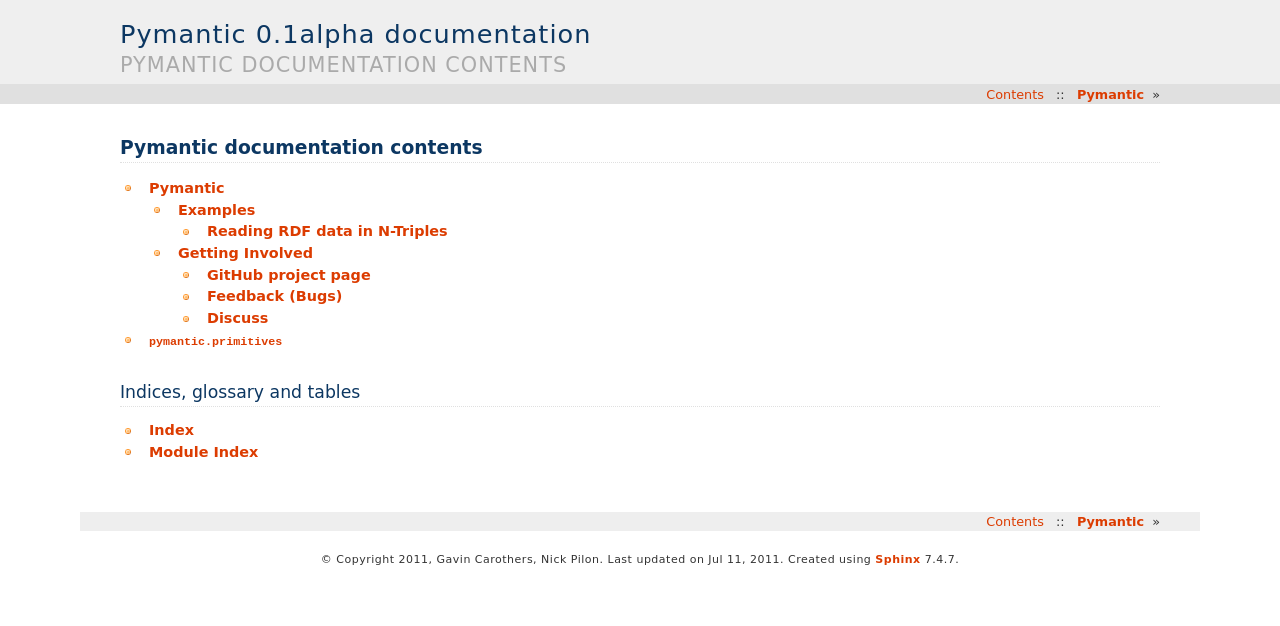
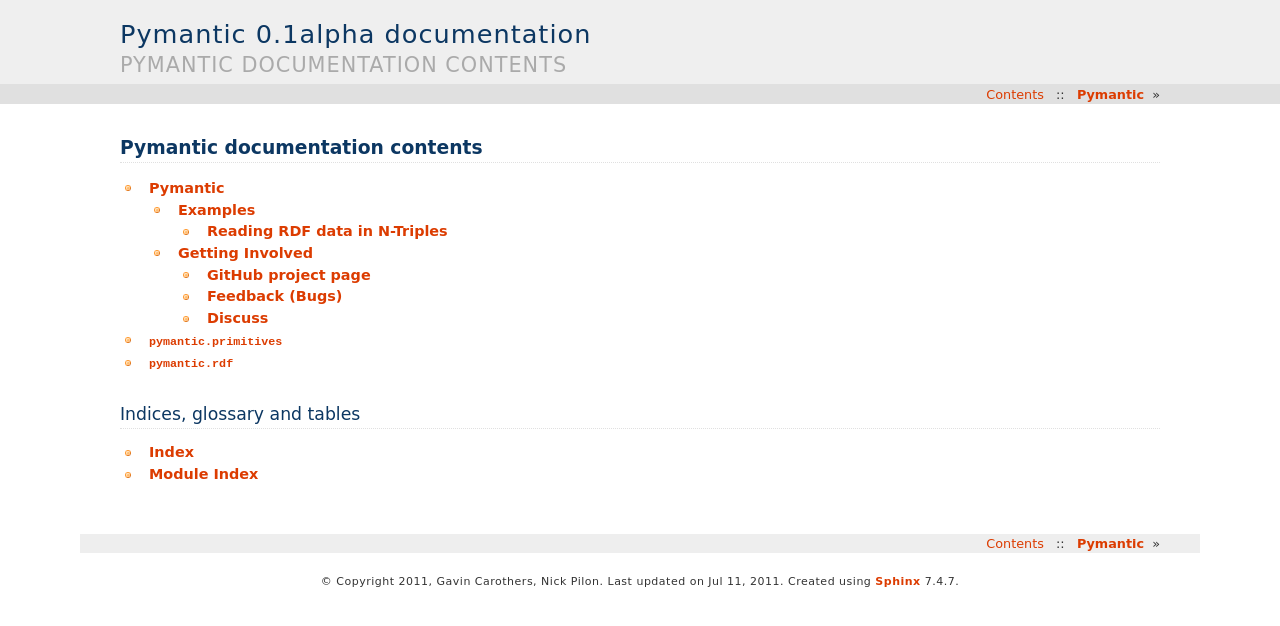
Before and after one commit to blazegraph/blazegraph-python, a Sphinx documentation site: the page built from docs/contents.rst, in a window 1280 px wide. Shown: the top 626 px of the page. Built offline with Sphinx 7.4.7, drawn with Linux system fonts in a browser that asks for light colours.

Commit message:
Adding initial .rdf module docs

```diff
--- a/docs/contents.rst
+++ b/docs/contents.rst
@@ -7,6 +7,7 @@
 
     index
     modules/primitives
+    modules/rdf
 
 
 Indices, glossary and tables
--- /dev/null
+++ b/docs/modules/rdf.rst
@@ -0,0 +1,5 @@
+:mod:`pymantic.rdf`
+-------------------
+
+.. automodule:: pymantic.rdf
+    :members:
```
